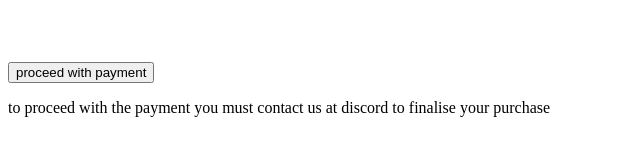
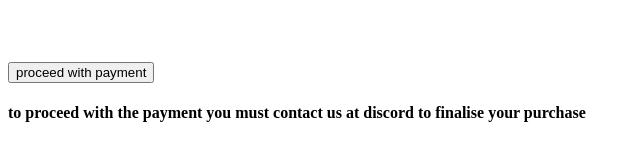
Before and after one commit to musadagamer/BUY-anime, a plain HTML site: page buy.html in a window 1280 px wide. Shown: the whole page, without its empty margins (0-641 px from the left). Drawn offline with Linux system fonts and the light colour scheme.

Commit message:
Replace paragraph with header in buy.html
Changed paragraph to header for emphasis.

```diff
--- a/buy.html
+++ b/buy.html
@@ -1,5 +1,6 @@
 <html>
 <a href="https://discord.gg/ZJcQjzd5F">
   <br><br><br><button>proceed with payment</button></a>
-<p>to proceed with the payment you must contact us at discord to finalise your purchase</p>
+  <h4>to proceed with the payment you must contact us at discord to finalise your purchase
+</h4>
 </html>
```
